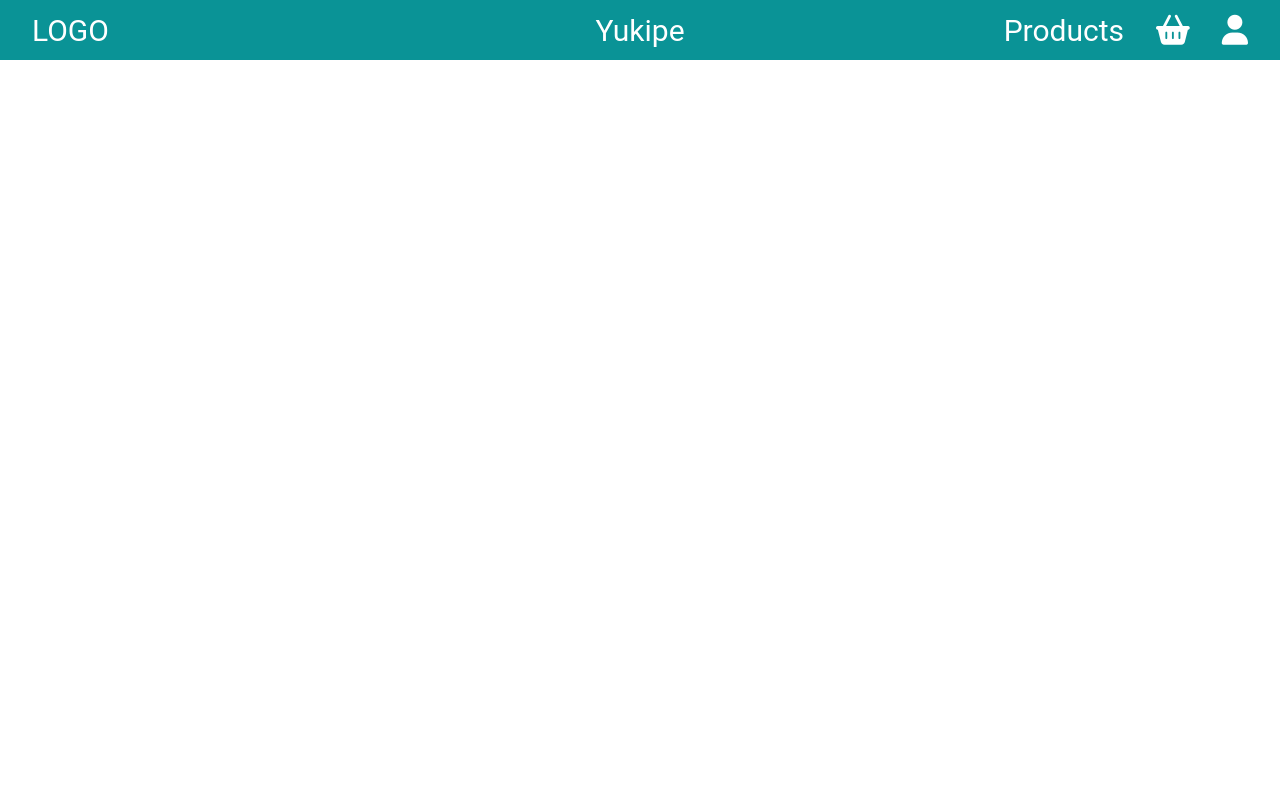
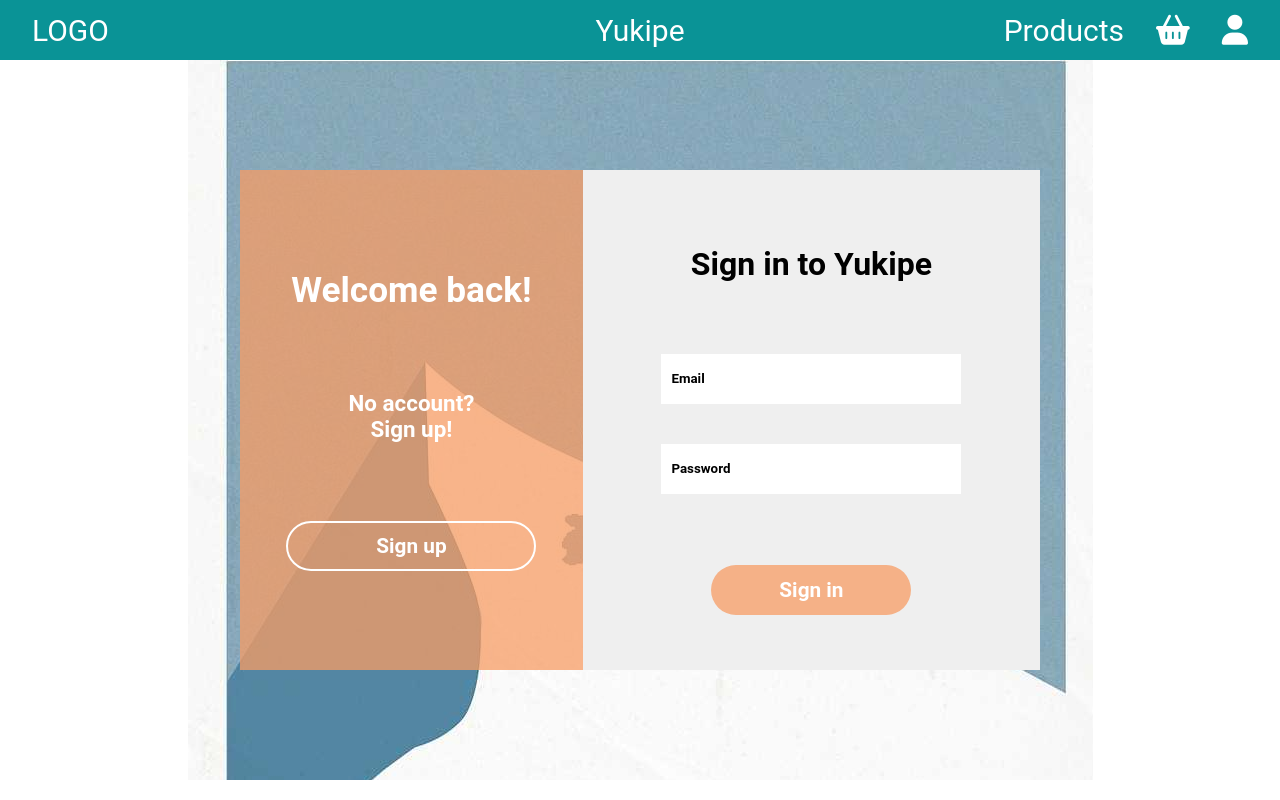
Before and after one commit to xisanex/Yukipe, an Angular app: page /auth in a window 1280 px wide. Before the commit this address led to /. Built offline with nearby package versions, Linux system fonts and the light colour scheme.

Commit message:
login css

```diff
--- a/src/app/app.module.ts
+++ b/src/app/app.module.ts
@@ -4,9 +4,10 @@ import { AppRoutingModule } from './app-routing.module';
 import { AppComponent } from './app.component';
 import { MenuComponent } from './menu/menu.component';
 import { HomeComponent } from './home/home.component';
+import { LoginComponent } from './login/login.component';
 
 @NgModule({
-  declarations: [AppComponent, MenuComponent, HomeComponent],
+  declarations: [AppComponent, MenuComponent, HomeComponent, LoginComponent],
   imports: [BrowserModule, AppRoutingModule],
   providers: [],
   bootstrap: [AppComponent],
--- a/src/app/home/home.component.html
+++ b/src/app/home/home.component.html
@@ -1,12 +1,15 @@
 <div class="wrapper">
   <div class="main">
     <button type="button" class="main__btn">Join us!</button>
+    <img
+      src="https://cdn.pixabay.com/photo/2016/03/31/21/10/drawing-1296240_1280.png"
+      alt="snowboarding picture"
+      class="main__img"
+    />
     <p class="main__text">Join for free to receive all notifications of promotions</p>
-    <img src="../images/snowboarding.png" alt="snowboarding picture" class="main__img" />
-    <div class="main--triangle"></div>
   </div>
-  <div class="separator"></div>
-  <div class="subsection subsection--trangle">
+  <div class="separator separator--right"></div>
+  <div class="subsection subsection--triangle">
     <button type="button" class="subsection__btn">Skis</button>
     <p class="subsection__text">Check out our new asortiment!</p>
     <img src="" alt="snowboarding picture" class="subsection__img" />
--- a/src/app/home/home.component.scss
+++ b/src/app/home/home.component.scss
@@ -1,23 +1,69 @@
 .main {
   position: relative;
+  // display: flex;
+  // flex-wrap: wrap;
+  // justify-content: space-around;
+  // align-items: center;
+  display: grid;
+  grid-template-columns: repeat(2, 1fr);
+  grid-auto-rows: minmax(50px, auto);
+  gap: 10px;
   margin-top: 100px;
-  height: 70vh;
+  height: 75vh;
   width: 100%;
   background-color: var(--secondary-color);
   &__btn {
-    width: 70px;
-    height: 50px;
+    grid-column: 1/4;
+    grid-row: 2;
+    display: inline-flex;
+    justify-content: center;
+    align-items: center;
+    font-size: 1.3rem;
+    width: 170px;
+    height: 60px;
     background-color: var(--primary-color);
     color: var(--text-color);
+    margin-left: 5rem;
+    box-shadow: -10px 10px var(--shadow-color);
   }
-  &--triangle {
+  &__img {
+    grid-column: 3/4;
+    grid-row: 1/5;
+    width: 100%;
+    max-width: 450px;
+    height: auto;
+  }
+
+  &__text {
+    grid-column: 1/4;
+    grid-row: 3;
+    color: var(--footer-color);
+    // flex-grow: 0;
+    // flex-basis: 50%;
+    // margin-bottom: 600px;
+  }
+  &::after {
+    content: '';
     position: absolute;
     background-color: transparent;
     width: 100%;
     bottom: 0;
     right: 0;
     height: 10vh;
-    border-bottom: 25vh red solid;
-    border-right: 1500px black solid;
+    border-bottom: 25vh white solid;
+    border-right: 1500px transparent solid;
   }
 }
+.separator {
+  width: 100%;
+  height: 30px;
+  background-color: black;
+}
+
+.subsection {
+  width: 100%;
+  height: 40vh;
+}
+.subsection--triangle {
+  background-color: var(--first-subsection-color);
+}
--- /dev/null
+++ b/src/app/login/login.component.html
@@ -0,0 +1,24 @@
+<div class="background">
+  <div class="panel">
+    <div class="col1 col1--left">
+      <h2 class="col1__greeting">Welcome back!</h2>
+      <span class="col1__text">No account? <br />Sign up!</span>
+      <button class="col1__btn">Sign up</button>
+    </div>
+    <!-- <div class="col1 col1--right">
+      <h2 class="col1__greeting">Welcome!</h2>
+      <span class="col1__text">Already have an account? <br />Sign in!</span>
+      <button class="col1__btn">Sign in</button>
+    </div> -->
+    <div class="col2 col2--right">
+      <h2 class="col2__header">Sign in to Yukipe</h2>
+      <form class="form" action="">
+        <label for="email"></label>
+        <input class="form__input" type="text" name="email" id="email" placeholder="Email" />
+        <label for="password"></label>
+        <input class="form__input" type="text" name="password" id="password" placeholder="Password" />
+      </form>
+      <button type="submit" class="col2__btn">Sign in</button>
+    </div>
+  </div>
+</div>
--- /dev/null
+++ b/src/app/login/login.component.scss
@@ -0,0 +1,92 @@
+:root {
+  --color: black;
+}
+@mixin flex-column {
+  display: flex;
+  flex-direction: column;
+  justify-content: space-around;
+  align-items: center;
+}
+
+@mixin btn {
+  width: 250px;
+  height: 50px;
+  font-size: 1.3rem;
+  font-weight: 700;
+  border-radius: 100vh;
+  color: white;
+}
+
+.background {
+  display: flex;
+  width: 100%;
+  height: 90vh;
+  justify-content: center;
+  margin-top: var(--nav-height);
+  background: url(manSnow.jpg);
+  background-repeat: no-repeat;
+  background-position: center 1vh;
+  background-attachment: fixed;
+  background-size: auto;
+}
+
+.panel {
+  display: grid;
+  grid-template-columns: 1.5fr 2fr;
+  grid-auto-flow: dense;
+  align-self: center;
+  width: 800px;
+  height: 500px;
+}
+
+.col1 {
+  @include flex-column();
+  font-weight: 700;
+  background-color: #f79d65bf;
+  color: var(--text-color);
+  &__greeting {
+    font-size: 2.2rem;
+    margin-top: 60px;
+  }
+  &__text {
+    font-size: 1.4rem;
+    text-align: center;
+  }
+  &__btn {
+    @include btn();
+    margin-bottom: 60px;
+    background-color: transparent;
+    border: 2px solid var(--text-color);
+  }
+}
+
+.col2 {
+  @include flex-column();
+  background-color: rgba(239, 239, 239, 1);
+  &__header {
+    margin-top: 50px;
+    font-size: 2rem;
+  }
+  &__btn {
+    @include btn();
+    background-color: #f79d65bf;
+    width: 200px;
+    margin-bottom: 30px;
+  }
+}
+
+.form {
+  @include flex-column();
+  &__input {
+    margin: 20px 0 20px 0;
+    padding: 10px;
+    width: 300px;
+    height: 50px;
+  }
+
+  &__input::placeholder {
+    font-weight: bold;
+    color: black;
+    text-align: left;
+  }
+}
--- a/src/app/menu/menu.component.html
+++ b/src/app/menu/menu.component.html
@@ -9,7 +9,7 @@
       <a class="link menu__link" href="#"><i class="fa-solid fa-basket-shopping"></i></a>
     </li>
     <li class="menu__item">
-      <a class="link menu__link" href="#"><i class="fa-solid fa-user"></i></a>
+      <a class="link menu__link" routerLink="/auth"><i class="fa-solid fa-user"></i></a>
     </li>
   </ul>
 </nav>
--- a/src/styles.scss
+++ b/src/styles.scss
@@ -10,9 +10,13 @@
 }
 
 :root {
-  --primary-color: #0a9396;
-  --secondary-color: #e9d8a6;
-  --footer-color: #156064;
-  --text-color: #fff;
+  --primary-color: rgb(10, 147, 150);
+  --secondary-color: rgb(233, 216, 166);
+  --first-subsection-color: rgba(202, 103, 2, 0.51);
+  --shadow-color: rgb(187, 62, 3);
+  --footer-color: rgb(21, 96, 100);
+
+  --text-color: rgb(255, 255, 255);
   --nav-height: 60px;
+
 }
```
Also changed, not shown: src/app/app-routing.module.ts (+5 -3 lines), src/app/login/login.component.ts (added, +10 -0 lines), src/app/login/manSnow.jpg (added), 1 other file (tests, documents, lock files or other folders).
